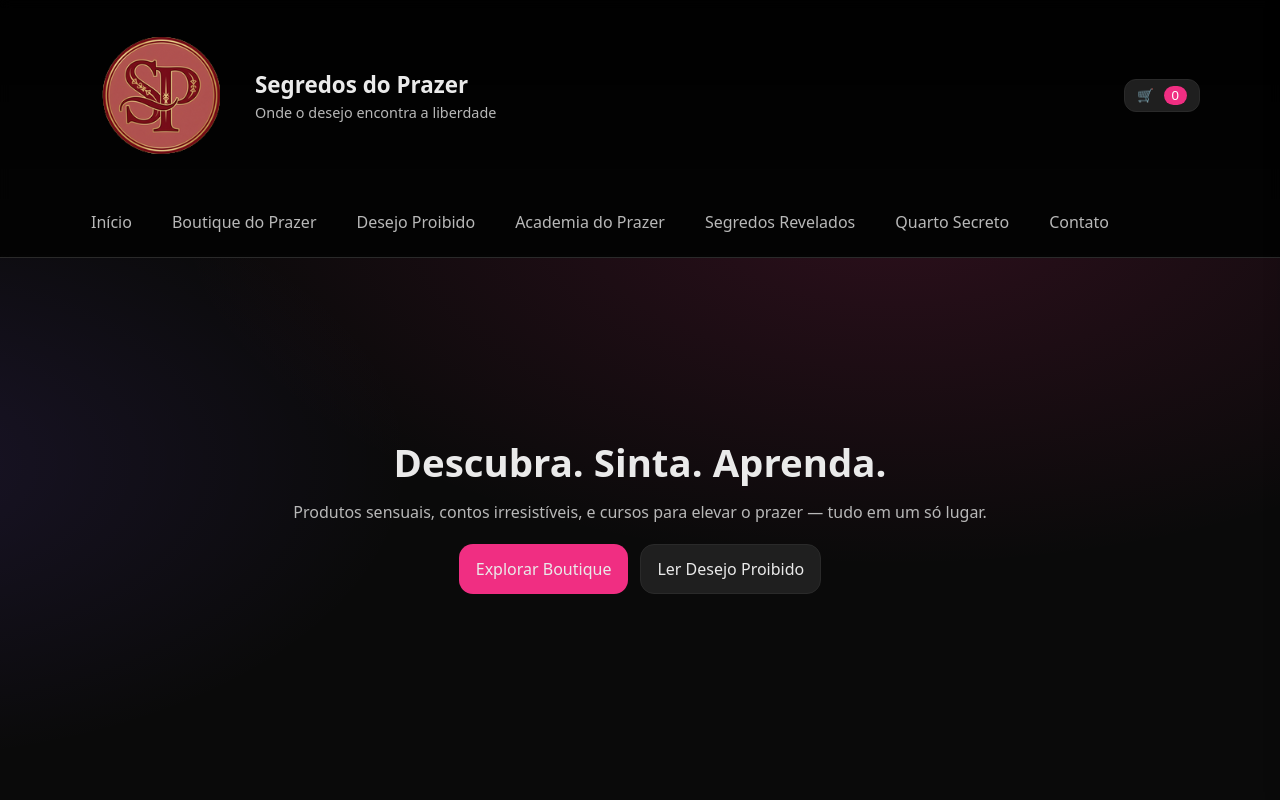
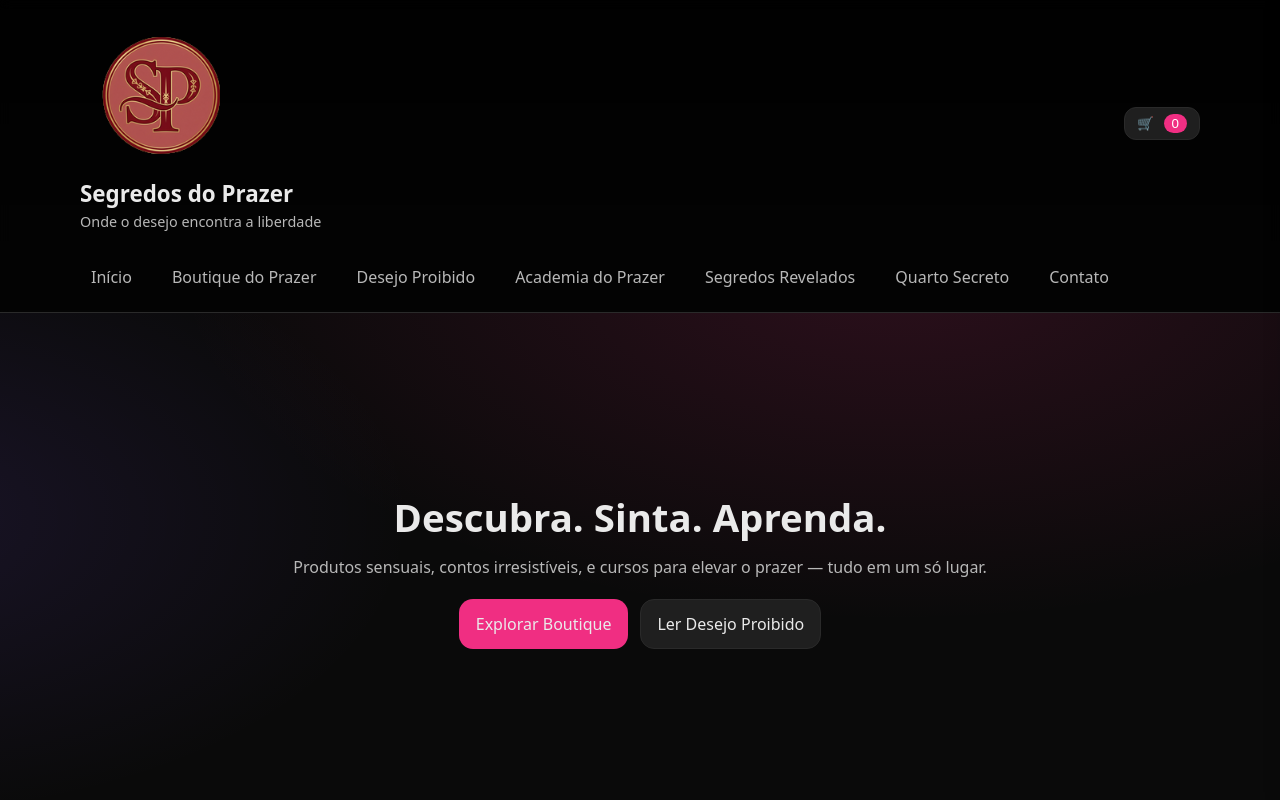
Before and after one commit to Fernanda-Teixeira-Vilassa/segredosdoprazer, a website: page public/index.html in a window 1280 px wide. Shown: the top 800 px of the page. Drawn offline with Linux system fonts and the light colour scheme; files whose address does not match are found by name.

Commit message:
decima commit

```diff
--- a/public/index.html
+++ b/public/index.html
@@ -11,7 +11,7 @@
   <!-- Header / Navbar -->
   <header class="topbar">
     <div class="container nav-wrap">
-      <div class="brand">
+      <div>
         <img class="brand-logo" src="logo.png" alt="Segredos do Prazer logo">
         <div>
           <h1 class="title">Segredos do Prazer</h1>
```
